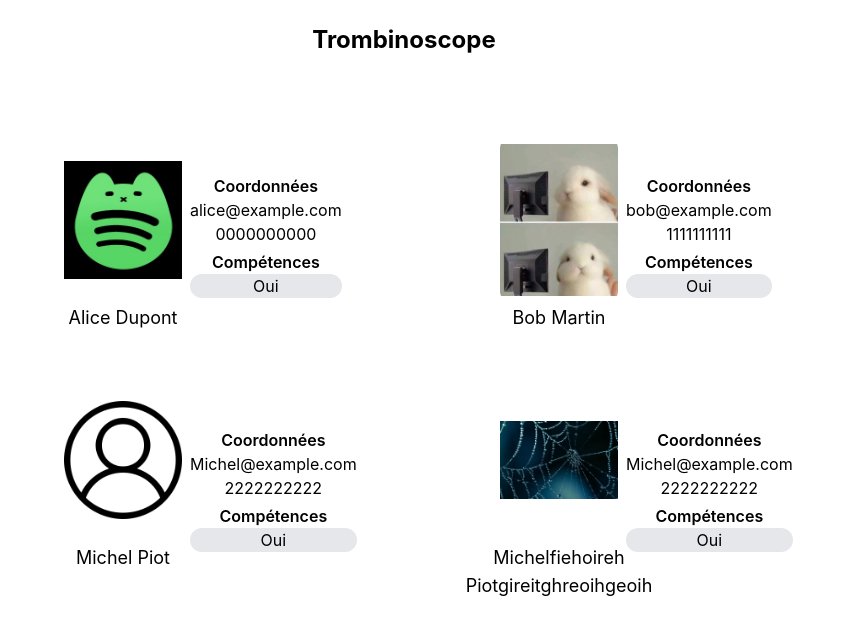
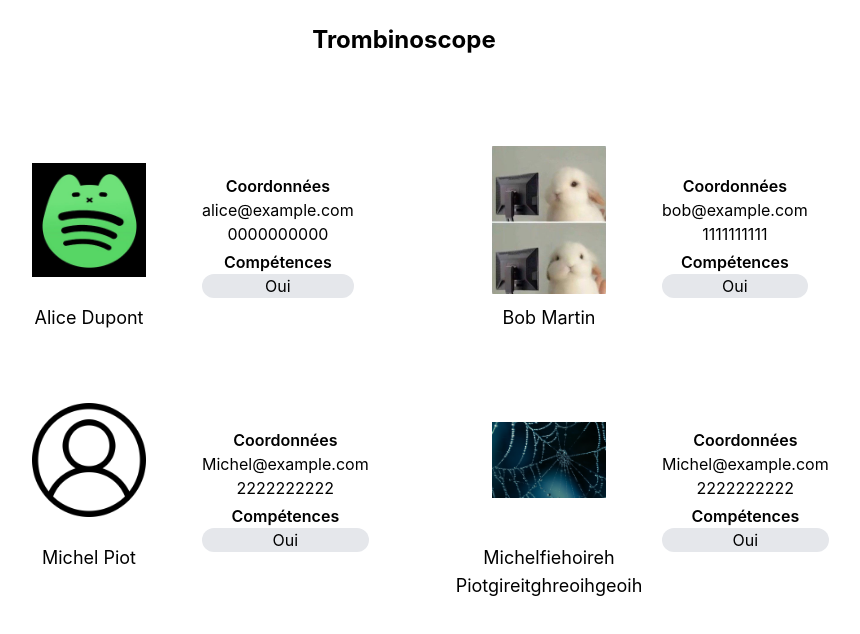
Before and after one commit to Ju-HQP/sae501, a React (Create React App) app in the folder site-mayhumanlab/: page /trombinoscope in a window 1280 px wide. Shown: the top 634 px of the page, without its empty margins (236-1096 px from the left). Built offline with nearby package versions, Linux system fonts and the light colour scheme.

Commit message:
Adjustement

```diff
--- a/site-mayhumanlab/src/components/VolunteersChartItem.jsx
+++ b/site-mayhumanlab/src/components/VolunteersChartItem.jsx
@@ -4,7 +4,7 @@ function VolunteersItem({ volunteer }){
 
     return(
         <>
-            <div className="grid md:grid-cols-2 gap-2 m-6">
+            <div className="grid md:grid-cols-2 gap-2 lg:gap-14 m-6">
                 <div className="flex flex-col items-center gap-1">
                     <img src={volunteer.photo_b} className="object-contain w-40 h-40 rounded-lg" alt={`${"Photo de "}+${volunteer.prenom_b}+${" "}+${volunteer.nom_b}`}/>
                     <p className="text-lg text-center">{volunteer.prenom_b} {volunteer.nom_b}</p>
--- a/site-mayhumanlab/src/pages/VolunteersChart.jsx
+++ b/site-mayhumanlab/src/pages/VolunteersChart.jsx
@@ -17,7 +17,7 @@ function VolunteersChart(){
     return(
         <>
             <h1 className="font-bold text-2xl text-center p-6">Trombinoscope</h1>
-            <div className="grid gap-x-36 lg:grid-cols-2 p-9 xl:mx-60">
+            <div className="grid gap-x-32 lg:grid-cols-2 p-9 xl:mx-52">
                 {loading?<p>Chargement des données...</p>:volunteerList.map((volunteer)=>(
                     <VolunteersChartItem volunteer={volunteer} />
                 ))}
```
